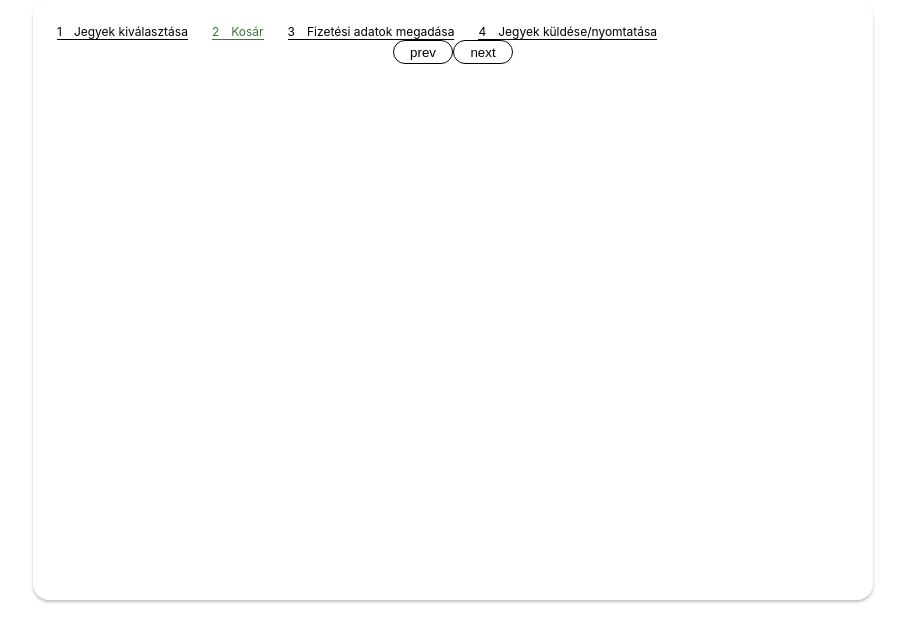
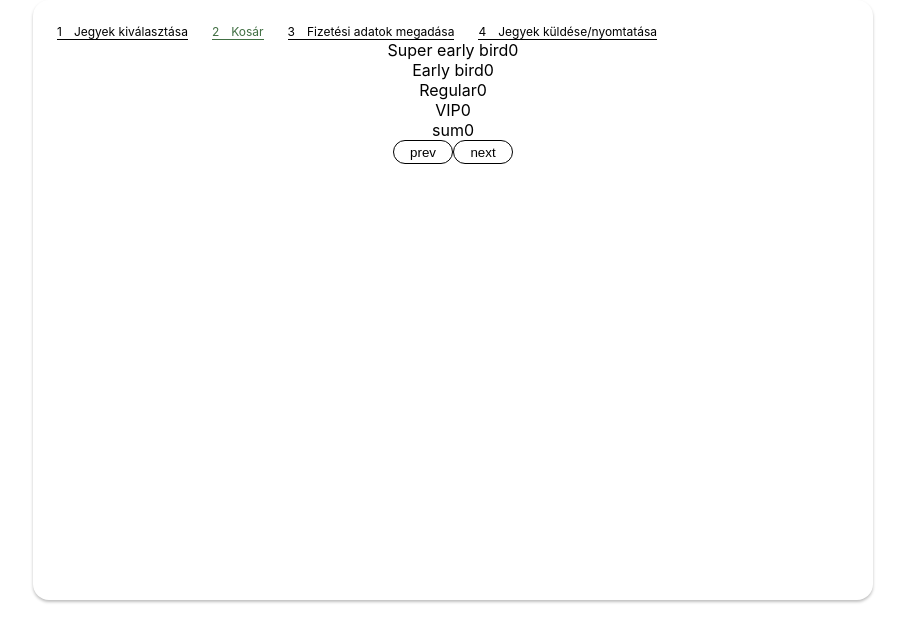
Before and after one commit to leventehegedus/a38_test_task, a React (Create React App) app in the folder a38-app/: page / in a window 1280 px wide. Both pictures are taken after a click on the button "next". Shown: the top 642 px of the page, without its empty margins (187-1092 px from the left). Built offline with nearby package versions, Linux system fonts and the light colour scheme.

Commit message:
redux install, first page, second page implementation

```diff
--- a/a38-app/package.json
+++ b/a38-app/package.json
@@ -7,7 +7,6 @@
     "@emotion/styled": "^11.9.3",
     "@mui/icons-material": "^5.8.0",
     "@mui/material": "^5.7.0",
-    "@reduxjs/toolkit": "^1.8.3",
     "@testing-library/jest-dom": "^5.16.4",
     "@testing-library/react": "^13.3.0",
     "@testing-library/user-event": "^13.5.0",
@@ -17,7 +16,9 @@
     "@types/react-dom": "^18.0.6",
     "react": "^18.2.0",
     "react-dom": "^18.2.0",
+    "react-redux": "^8.0.2",
     "react-scripts": "5.0.1",
+    "redux": "^4.2.0",
     "sass": "^1.53.0",
     "typescript": "^4.7.4",
     "web-vitals": "^2.1.4"
--- /dev/null
+++ b/a38-app/src/components/Summary/Summary.tsx
@@ -0,0 +1,45 @@
+import { useEffect } from 'react';
+import { TicketType } from '../../types/types';
+import { Store } from "../../types/types";
+import { useSelector } from "react-redux";
+
+interface Props {
+  ticketTypes: TicketType[];
+}
+
+
+const Summary: React.FC<Props> = props => {
+
+  const { ticketTypes } = props;
+
+  const tickets = useSelector((state: Store) => state.tickets);
+
+  useEffect(() => {
+    console.log(tickets);
+  })
+
+  const renderTicketTypeSummary = (ticket: TicketType) => {
+    let ticketTypeLength = tickets.filter(tckt => tckt.name === ticket.name).length;
+    console.log('ticketName', ticket.name, 'amount', ticketTypeLength);
+    return (
+      <div>
+        <span>{ticket.name}</span>
+        <span>{ticketTypeLength}</span>
+      </div>
+    );
+  };
+
+  return (
+    <div>
+      { ticketTypes.map((ticket, index) => {
+        return renderTicketTypeSummary(ticket);
+      }) }
+      <div>
+        <span>sum</span>
+        <span>{ tickets.reduce((prevValue, ticket) => prevValue + ticket.price, 0)}</span>
+      </div>
+    </div>
+  )
+}
+
+export default Summary;
--- a/a38-app/src/components/Ticket/Ticket.tsx
+++ b/a38-app/src/components/Ticket/Ticket.tsx
@@ -1,14 +1,26 @@
+import { useEffect } from 'react';
 import { TicketType } from '../../types/types';
+import { addTicket, removeTicket } from "../../store/actions";
+import { Store } from "../../types/types";
+import { useSelector, useDispatch } from "react-redux";
 
 const Ticket: React.FC<TicketType> = props => {
+  const tickets = useSelector((state: Store) => state.tickets);
+   const dispatch = useDispatch();
 
   const { name, available, price } = props;
+
+  useEffect(() => {
+    console.log(tickets);
+  })
 
   return (
     <div>
       <span>{name}</span>
       <span>{available}</span>
       <span>{price}</span>
+      <span onClick = {() => dispatch(addTicket(props))}>kosárba</span>
+      <span onClick = {() => dispatch(removeTicket(name))}>törlés</span>
     </div>
   )
 }
--- a/a38-app/src/components/TicketListContainer/TicketListContainer.tsx
+++ b/a38-app/src/components/TicketListContainer/TicketListContainer.tsx
@@ -10,9 +10,9 @@ const TicketListContainer: React.FC<Props> = props => {
 
   return (
     <div>
-      { tickets.map(ticket => {
+      { tickets.map((ticket, index) => {
         return (
-          <Ticket {...ticket}/>
+          <Ticket {...ticket} key={index}/>
         )
       })}
     </div>
--- a/a38-app/src/components/Wizard/Wizard.tsx
+++ b/a38-app/src/components/Wizard/Wizard.tsx
@@ -3,6 +3,7 @@ import './Wizard.scss';
 import Breadcrumb from '../Breadcrumb/Breadcrumb';
 import Footer from '../Footer/Footer';
 import TicketListContainer from '../TicketListContainer/TicketListContainer';
+import Summary from '../Summary/Summary';
 import UserForm from '../UserForm/UserForm';
 import { Step, TicketType } from '../../types/types';
 
@@ -37,6 +38,7 @@ const Wizard: React.FC = () => {
       <Breadcrumb activeStep={activeStep} steps={steps}/>
       <div className="wizard-content-container">
         { activeStep === 1 && <TicketListContainer tickets={tickets}/>}
+        { activeStep === 2 && <Summary ticketTypes={tickets}/>}
         { activeStep === 3 && <UserForm/>}
       </div>
       <Footer activeStep={activeStep} setActiveStep={setActiveStep} steps={steps}/>
--- a/a38-app/src/index.tsx
+++ b/a38-app/src/index.tsx
@@ -2,14 +2,19 @@ import React from 'react';
 import ReactDOM from 'react-dom/client';
 import './index.scss';
 import App from './App';
+import store from './store/store';
 import reportWebVitals from './reportWebVitals';
+import { Provider } from 'react-redux';
+
 
 const root = ReactDOM.createRoot(
   document.getElementById('root') as HTMLElement
 );
 root.render(
   <React.StrictMode>
-    <App />
+    <Provider store={store}>
+      <App />
+    </Provider>
   </React.StrictMode>
 );
 
--- /dev/null
+++ b/a38-app/src/store/actions.ts
@@ -0,0 +1,17 @@
+import { TicketType } from "../types/types";
+
+export const ADD_TICKET = "ADD_TICKET";
+export const REMOVE_TICKET = "REMOVE_TICKET";
+
+export type ActionTypes =
+  | { type: typeof ADD_TICKET; payload: TicketType }
+  | { type: typeof REMOVE_TICKET; payload: string };
+
+export const addTicket = (ticket: TicketType): ActionTypes => ({
+  type: ADD_TICKET,
+  payload: ticket
+});
+export const removeTicket = (ticketName: string): ActionTypes => ({
+  type: REMOVE_TICKET,
+  payload: ticketName
+});
--- /dev/null
+++ b/a38-app/src/store/store.ts
@@ -0,0 +1,46 @@
+import { createStore } from "redux";
+
+import {
+  ActionTypes,
+  ADD_TICKET,
+  REMOVE_TICKET
+} from "./actions";
+import { Store, TicketType } from "../types/types";
+
+// Standard interface and functions
+const addTicket = (tickets: TicketType[], ticket: TicketType): TicketType[] => [
+  ...tickets, ticket
+];
+
+const removeTicket = (tickets: TicketType[], ticketName: string): TicketType[] =>
+  tickets.filter((ticket) => ticket.name !== ticketName);
+
+
+
+// Redux implementation
+function ticketReducer(
+  state: Store = {
+    tickets: []
+  },
+  action: ActionTypes
+) {
+  switch (action.type) {
+    case ADD_TICKET:
+      console.log('add')
+      return {
+        ...state,
+        tickets: addTicket(state.tickets, action.payload)
+      };
+    case REMOVE_TICKET:
+      return {
+        ...state,
+        tickets: removeTicket(state.tickets, action.payload)
+      };
+    default:
+      return state;
+  }
+}
+
+const store = createStore(ticketReducer);
+
+export default store;
--- a/a38-app/src/types/types.tsx
+++ b/a38-app/src/types/types.ts
@@ -13,3 +13,7 @@ export interface User {
   name: string,
   email: string
 }
+
+export interface Store {
+  tickets: TicketType[]
+}
```
Also changed, not shown: a38-app/src/components/Summary/Summary.scss (added).
